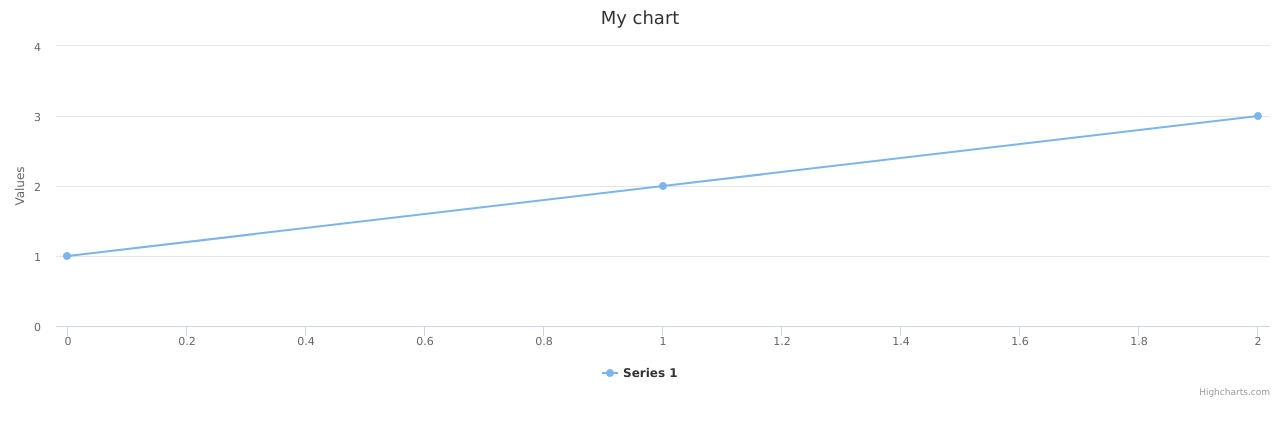
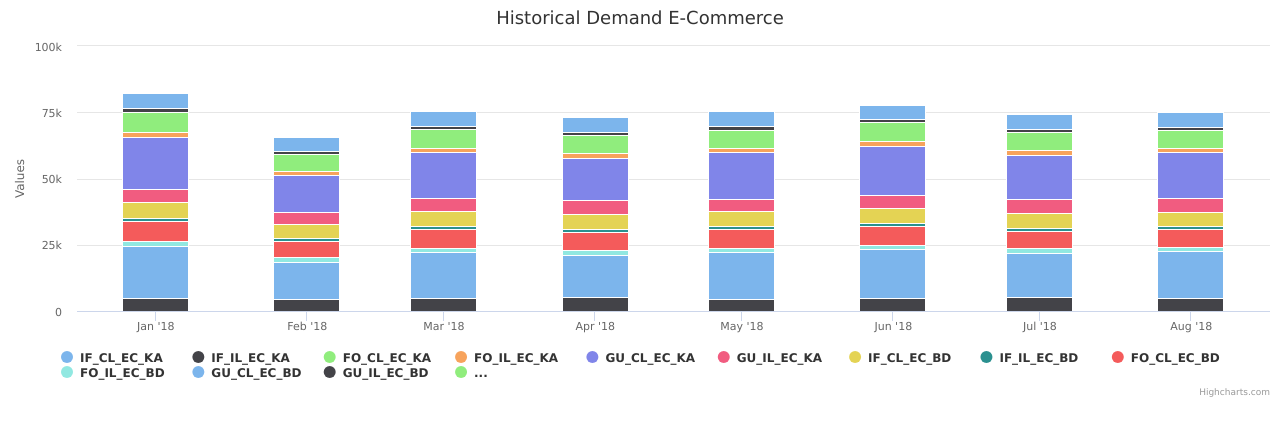
Before and after one commit to bamlab/eln-dashboard, a React (Create React App) app: page / in a window 1280 px wide. Shown: the top 436 px of the page. Built offline with nearby package versions, Linux system fonts and the light colour scheme; the HTML template or start-up script is replaced by a standard one.

Commit message:
first chart

```diff
--- a/src/charts/VerySimpleChart.tsx
+++ b/src/charts/VerySimpleChart.tsx
@@ -1,16 +1,38 @@
 import * as Highcharts from "highcharts";
 import HighchartsReact from "highcharts-react-official";
+const Data = require("highcharts/modules/data");
 import * as React from "react";
 
+Data(Highcharts);
+const csv = `Date,IF_CL_EC_KA,IF_IL_EC_KA,FO_CL_EC_KA,FO_IL_EC_KA,GU_CL_EC_KA,GU_IL_EC_KA,IF_CL_EC_BD,IF_IL_EC_BD,FO_CL_EC_BD,FO_IL_EC_BD,GU_CL_EC_BD,GU_IL_EC_BD,...
+1/1/2018,5977.187517,1317.054823,7625.418652,1808.694041,19676.4812,4794.138772,5977.187517,1317.054823,7625.418652,1808.694041,19676.4812,4794.138772,
+2/1/2018,5198.536126,1124.655579,6237.413553,1631.65352,14101.99027,4485.713648,5198.536126,1124.655579,6237.413553,1631.65352,14101.99027,4485.713648,
+3/1/2018,5489.232839,1144.47745,7115.958614,1771.825898,17295.19928,4861.093159,5489.232839,1144.47745,7115.958614,1771.825898,17295.19928,4861.093159,
+4/1/2018,5730.212301,1178.182724,6792.115852,1773.40613,16091.96378,5098.978281,5730.212301,1178.182724,6792.115852,1773.40613,16091.96378,5098.978281,
+5/1/2018,5708.524144,1160.440518,6905.99859,1555.838521,17623.37815,4711.844549,5708.524144,1160.440518,6905.99859,1555.838521,17623.37815,4711.844549,
+6/1/2018,5579.453019,1141.12484,7138.321355,1580.612054,18611.99275,4875.312162,5579.453019,1141.12484,7138.321355,1580.612054,18611.99275,4875.312162,
+7/1/2018,5594.798385,1118.344935,6778.639929,1636.827843,16771.90692,5176.859769,5594.798385,1118.344935,6778.639929,1636.827843,16771.90692,5176.859769,
+8/1/2018,5553.574386,1058.995105,6738.662737,1652.152608,17514.10015,4981.122731,5553.574386,1058.995105,6738.662737,1652.152608,17514.10015,4981.122731,
+`;
+
+// tslint:disable-next-line
+console.log(csv);
 const options = {
   title: {
-    text: "My chart"
+    text: "Historical Demand E-Commerce"
   },
-  series: [
-    {
-      data: [1, 2, 3]
+  data: { csv },
+  chart: {
+    type: "column"
+  },
+  Xaxis: {
+    type: "datetime"
+  },
+  plotOptions: {
+    series: {
+      stacking: "normal"
     }
-  ]
+  }
 };
 
 export const VerySimpleChart = () => (
--- a/src/module.d.ts
+++ b/src/module.d.ts
@@ -1 +1,2 @@
 declare module "highcharts-react-official";
+declare module "highcharts/modules/data";
--- a/tslint.json
+++ b/tslint.json
@@ -4,6 +4,7 @@
     "exclude": ["config/**/*.js", "node_modules/**/*.ts", "coverage/lcov-report/*.js"]
   },
   "rules": {
-    "object-literal-sort-keys": false
+    "object-literal-sort-keys": false,
+    "no-var-requires": false
   }
 }
```
